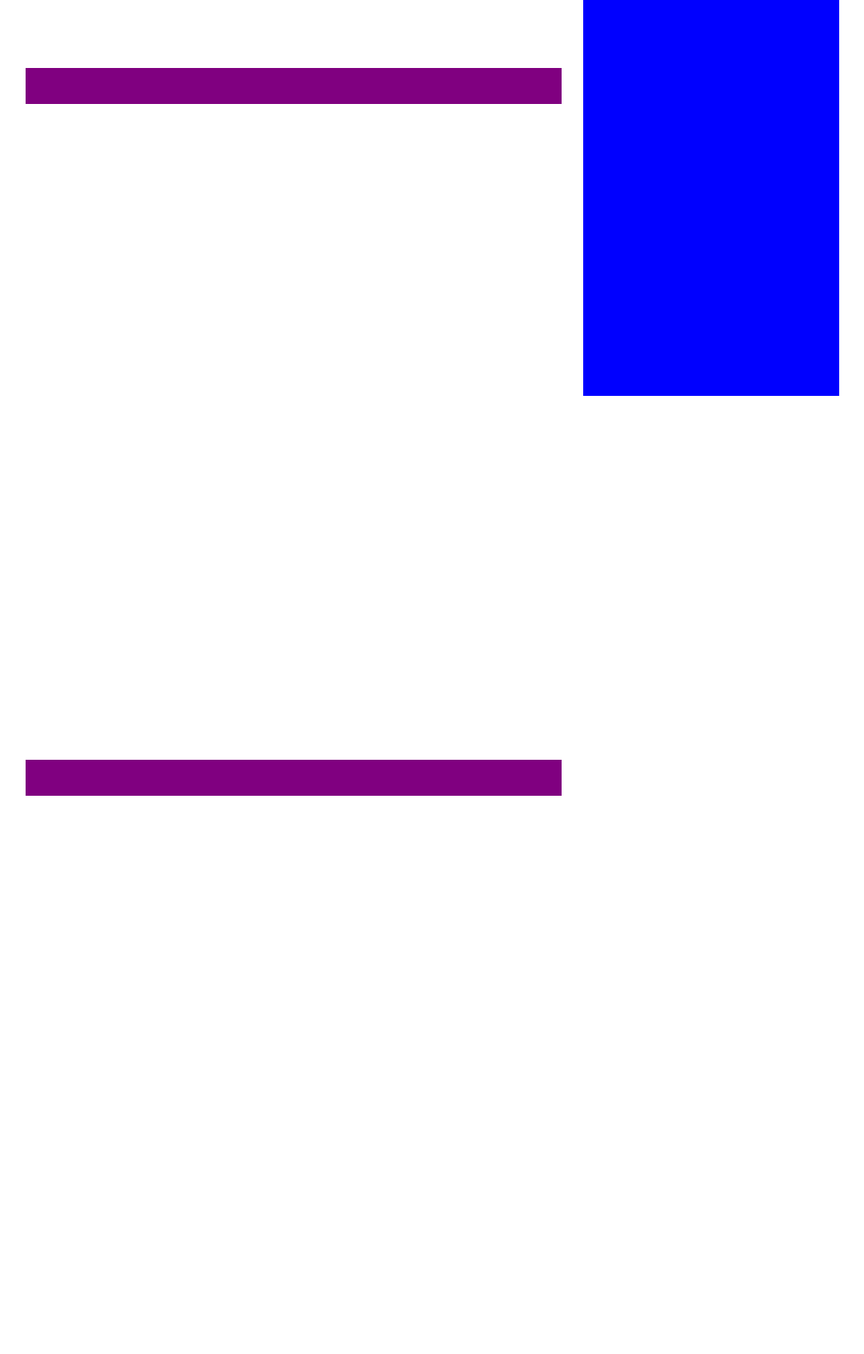
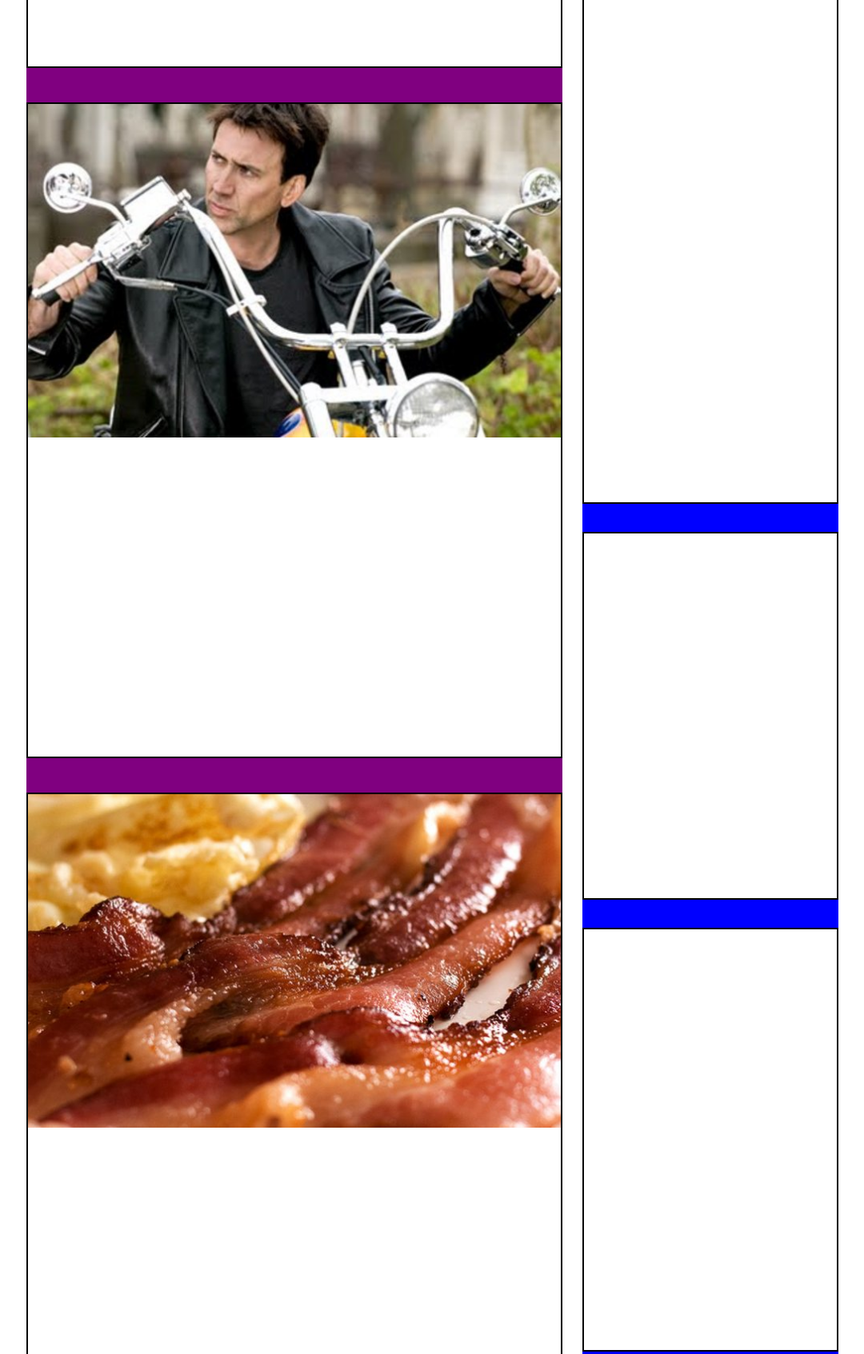
Before and after one commit to zforre/1.4-pixel-perfect, a plain HTML site: page index.html in a window 1280 px wide. Shown: the part 840-2533 px from the top of the page at 80% size, without its empty margins (100-1180 px from the left). Drawn offline with Linux system fonts and the light colour scheme.

Commit message:
created page structure in index.html

```diff
--- a/index.html
+++ b/index.html
@@ -21,17 +21,39 @@
 
   <section class="contentarea">
     <main>
-      <div class="contentbox"></div>
-      <div class="contentbox"></div>
-      <div class="contentbox"></div>
+      <div class="contentbox">
+        <img src="images/bear1.jpeg" alt="bear with fish">
+      </div>
+      <div class="contentbox">
+        <img src="images/cage.jpg" alt="nic cage">
+      </div>
+      <div class="contentbox">
+        <img src="images/bacon.jpg" alt="bacon">
+      </div>
     </main>
 
-    <aside class=""></aside>
+    <aside class="">
+      <div class="profile"></div>
+      <div class="popular"></div>
+      <div class="latest"></div>
+      <div class="feed"></div>
+    </aside>
 
-    <section></section>
 
 
   </section>
+
+  <section class="footer">
+    <img src="images/.jpg" alt="">
+    <img src="images/.jpg" alt="">
+    <img src="images/.jpg" alt="">
+    <img src="images/.jpg" alt="">
+    <img src="images/.jpg" alt="">
+    <img src="images/.jpg" alt="">
+    <img src="images/.jpg" alt="">
+    <img src="images/.jpg" alt="">
+  </section>
+
 </body>
 
 </html>
--- a/styles.css
+++ b/styles.css
@@ -8,7 +8,9 @@ img {
 
 body {
   color: #F4F4F4;
-  margin: auto 0;
+  margin: 0;
+  padding: 0;
+  height: 100%;
 }
 
 /********************************************************************** header*/
@@ -18,45 +20,92 @@ header {
   border-bottom: solid 1px #000;
   height: 55px;
 }
+
 .topnav {
   position: absolute;
   left: 135px;
   top: 50%;
   transform: translateY(-50%);
 }
-.topnav > a {
+
+.topnav>a {
   font-size: 10px;
   text-decoration: none;
   padding: 10px;
 }
+
 /************************************************************************ main*/
 .contentarea {
-  position: relative;
-  width: 1017px;
-  margin: 0 auto;
   margin-top: 50px;
-  text-align: center;
+  display: flex;
+  justify-content: center;
+
 }
 
 main {
-  position: absolute;
   width: 670px;
+  background-color: purple;
+  display: inline-block;
+  margin-right: 25px;
 
-  background-color: purple;
 }
 
 .contentbox {
   height: 820px;
   background-color: white;
-  margin-bottom: 45px;
+  border: solid 2px #000;
+  margin-bottom: 43px;
 }
 
+.contentbox:nth-child(3) {
+  margin-bottom: 70px;
+}
 
 /*********************************************************************** aside*/
 aside {
+  width: 320px;
+  background-color: blue;
+  display: inline-block;
+
+}
+
+.profile {
+  height: 450px;
+  background-color: white;
+  border: solid 2px #000;
+  margin-bottom: 35px;
+}
+
+.popular {
+  height: 880px;
+  background-color: white;
+  border: solid 2px #000;
+  margin-bottom: 35px;
+}
+
+.latest {
+  height: 460px;
+  background-color: white;
+  border: solid 2px #000;
+  margin-bottom: 35px;
+}
+
+.feed {
+  height: 530px;
+  background-color: white;
+  border: solid 2px #000;
+}
+
+/********************************************************************** footer*/
+.footer {
   position: absolute;
-  left: 697px;
-  width: 320px;
-  height: 1230px;
-  background-color: blue;
+  width: 100%;
+  height: 160px;
+  border-top: solid 2px #000;
+  margin:0 auto;
 }
+
+.footer > img {
+  width: 12%;
+
+}
```
Also changed, not shown: images/bacon.jpg (added), images/bear1.jpeg (added), images/cage.jpg (added).
